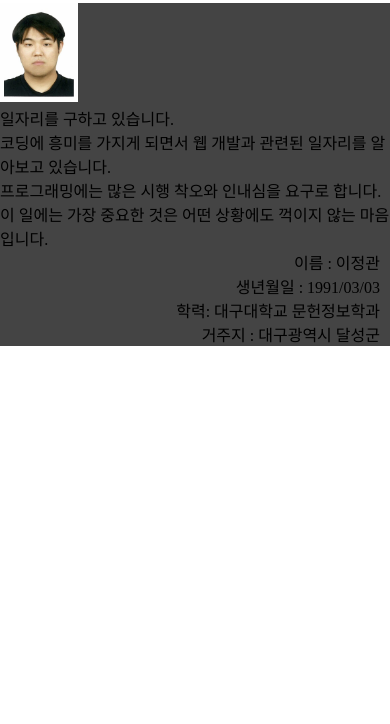
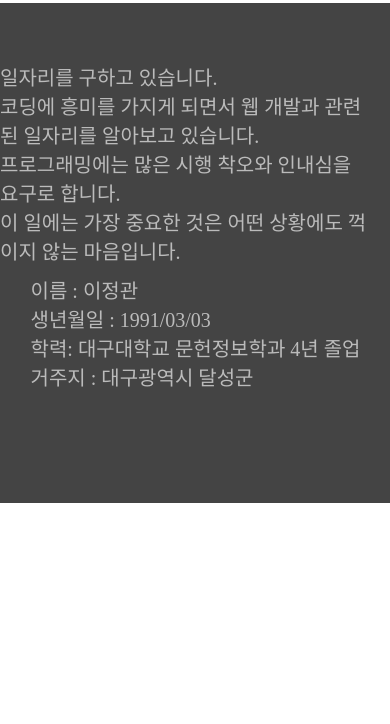
Before and after one commit to zakumann/personal_portfolio, a website: page index.html in a window 390 px wide. Shown: the part 1032-1756 px from the top of the page. Drawn offline with nearby package versions, Linux system fonts and the light colour scheme.

Commit message:
반응형 웹 추가

```diff
--- a/css/style.css
+++ b/css/style.css
@@ -172,32 +172,52 @@ section .inner .wrap article details:hover{
     cursor:pointer;
 }
 /* who */
+#who {
+    width:100%;
+    height:700px;
+}
 #who h1 {
     text-align:center;
 }
-#who div {
+#who .intro{
     background-color:#444;
-    background-size: 250px 150px;
+    background-size: 250px 250px;
+    width:auto;
+    height:500px;
 }
-#who div img {
-    width: 20%;
-    height: 20%;
+#who .intro .who_img img{
+    width: 400px;
+    height: 500px;
+    justify-content:left;
+    position:relative;
 }
-#who div p {
+#who .intro .who_right {
     float:right;
+    font-size:20px;
+    position:relative;
+    margin-top: 15%;
+    margin-right: 5%;
+    color:#bbb
 }
-#who div ul {
+#who .who_right_down {
     list-style:none;
     margin:10px;
     padding:0;
-    text-align:right;
+    font-size:20px;
+    margin-top: 10px;
+    float:right;
 }
-#who div ul li {
-    margin: 0 0 0 0;
-    padding: 0 0 0 0;
+#who .who_right_down ul li {
+    margin: 20px 10px 0px 10px;
     border: 0;
+    position:relative;
 }
-
+/* skill*/
+#skill {
+    margin-top:15%;
+    width:100%;
+    height:500px;
+}
 /* project*/
 #project .inner .clone{
     float:left;
@@ -295,3 +315,8 @@ footer .inner .lower p {
     font: 12px/1 "arial";
     color: #777;
 }
+@media (max-width: 1200px){
+    #who .intro .who_img img{
+        display:none;
+    }
+}
--- a/index.html
+++ b/index.html
@@ -28,20 +28,21 @@
     </figure>
     <section id="who">
         <h1>본인 소개</h1>
-        <div>
+        <div class="intro">
+            <div class="who_img">
                 <img src="img/JKLee.jpg" alt="">
+                <div class="who_right">
                     <p>일자리를 구하고 있습니다.<Br>
                     코딩에 흥미를 가지게 되면서 웹 개발과 관련된 일자리를 알아보고 있습니다.<br>
                     프로그래밍에는 많은 시행 착오와 인내심을 요구로 합니다.<br>
                     이 일에는 가장 중요한 것은 어떤 상황에도 꺽이지 않는 마음입니다.</p>
-            <div>
-                <ul>
+                    <ul class="who_right_down">
                         <li>이름 : 이정관</li>
                         <li>생년월일 : 1991/03/03</li>
-                    <li>학력: 대구대학교 문헌정보학과</li>
+                        <li>학력: 대구대학교 문헌정보학과 4년 졸업</li>
                         <li>거주지 : 대구광역시 달성군</li>
-                    <li></li>
                     </ul>
+                </div>
             </div>
         </div>
     </section>
@@ -74,7 +75,7 @@
                     <h2><a href="#">타입스크립트</a></h2>
                 </article>
             </div>
-            <canvas id="myChart" style="width:100%;max-width:700px;height:100%;max-height:500px;justify-content:center;position:relative;"></canvas>
+            <canvas id="myChart" style="width:100%;max-width:auto;height:100%;max-height:500px;justify-content:center;position:relative;"></canvas>
         </div>
     </section>
     <section id="project">
```
Lines whose indentation alone changed are shown as unchanged.
